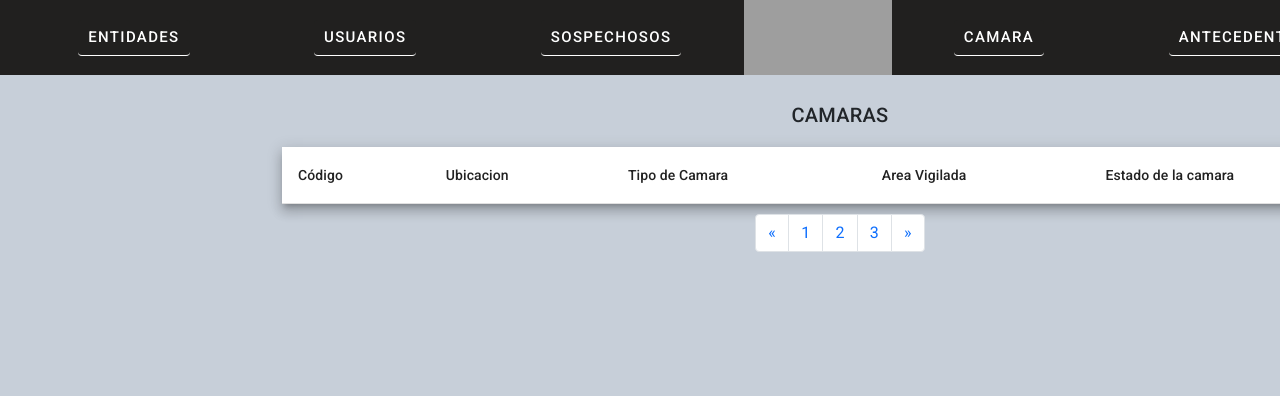
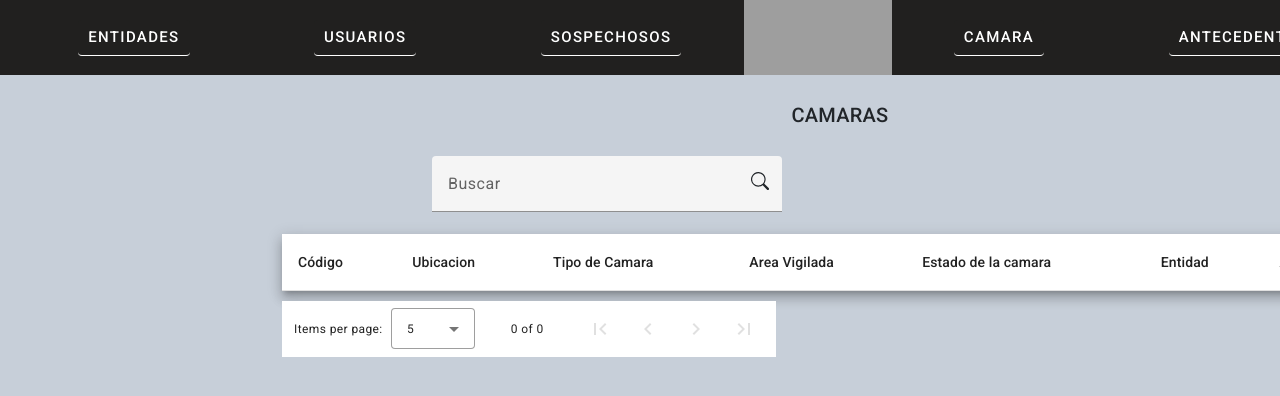
Before and after one commit to SEBASTIANYON/CatchThem-FrontEnd, an Angular app: page /camaras in a window 1280 px wide. Shown: the top 396 px of the page. Built offline with nearby package versions, Linux system fonts and the light colour scheme; no server answers; grey boxes are pictures that could not be loaded.

Commit message:
Componente Camara

```diff
--- a/src/app/components/camara/crear-camara/crear-camara.component.html
+++ b/src/app/components/camara/crear-camara/crear-camara.component.html
@@ -14,6 +14,12 @@
         <br class="linea" />
         <br />
         <form [formGroup]="form" (submit)="aceptar()" class="example-form">
+
+          <mat-form-field class="example-full-width" *ngIf="edicion">
+            <mat-label>id_camara</mat-label>
+            <input matInput placeholder="Id" formControlName="id_camara" />
+          </mat-form-field>
+
           <mat-form-field class="example-full-width">
             <mat-label>Ubicacion</mat-label>
             <input
@@ -50,6 +56,15 @@
             </mat-select>
           </mat-form-field>
 
+          <mat-form-field class="example-full-width">
+            <mat-label>Entidad</mat-label>
+            <mat-select formControlName="entidad">
+              <mat-option *ngFor="let p of listaEntidades" [value]="p.idEntidad">
+                {{ p.nombre }}
+              </mat-option>
+            </mat-select>
+          </mat-form-field>
+
           <button mat-raised-button color="primary">Registrar</button>
           <p>{{ mensaje }}</p>
         </form>
--- a/src/app/components/camara/crear-camara/crear-camara.component.ts
+++ b/src/app/components/camara/crear-camara/crear-camara.component.ts
@@ -8,7 +8,9 @@ import {
 } from '@angular/forms';
 import { ActivatedRoute, Params, Route, Router } from '@angular/router';
 import { Camara } from 'src/app/models/Camara';
+import { Entidad } from 'src/app/models/Entidad';
 import { CamaraService } from 'src/app/services/camara.service';
+import { EntidadService } from 'src/app/services/entidad.service';
 
 @Component({
   selector: 'app-crear-camara',
@@ -19,6 +21,9 @@ export class CrearCamaraComponent {
   form: FormGroup = new FormGroup({});
   camara: Camara = new Camara();
   mensaje: string = '';
+  id: number = 0;
+  edicion: boolean = false;
+  listaEntidades: Entidad[] = [];
 
   tipos: { value: string; viewValue: string }[] = [
     { value: 'A', viewValue: 'Activado' },
@@ -29,7 +34,8 @@ export class CrearCamaraComponent {
     private eS: CamaraService,
     private router: Router,
     private formBuilder: FormBuilder,
-    private route: ActivatedRoute
+    private route: ActivatedRoute,
+    private cS: EntidadService
   ) {}
 
   ngOnInit(): void {
@@ -39,6 +45,11 @@ export class CrearCamaraComponent {
       tipo_camara: ['', Validators.required],
       area_vigilada: ['', Validators.required],
       estado: ['', Validators.required],
+      entidad: ['', Validators.required],
+    });
+
+    this.cS.list().subscribe((data) => {
+      this.listaEntidades = data;
     });
   }
 
@@ -49,6 +60,7 @@ export class CrearCamaraComponent {
       this.camara.tipo_camara = this.form.value.tipo_camara;
       this.camara.area_vigilada = this.form.value.area_vigilada;
       this.camara.estado = this.form.value.estado;
+      this.camara.entidad.idEntidad = this.form.value.entidad;
 
       this.eS.insert(this.camara).subscribe((data) => {
         this.eS.list().subscribe((data) => {
@@ -56,7 +68,7 @@ export class CrearCamaraComponent {
         });
       });
 
-      this.router.navigate(['camara']);
+      this.router.navigate(['camaras']);
     }
   }
 
@@ -67,4 +79,5 @@ export class CrearCamaraComponent {
     }
     return control;
   }
+
 }
--- a/src/app/components/camara/listar-camara/listar-camara.component.css
+++ b/src/app/components/camara/listar-camara/listar-camara.component.css
@@ -16,3 +16,32 @@ nav {
     margin-top: 10px;
     display: inline-flex;
 }
+
+
+.container-2 .buscador {
+    position: relative;
+    left:  150px;
+    width: 350px;
+    height: 78px;
+    margin-top: 25px;
+
+}
+
+.container-2 .buscador mat-form-field {
+    display: inline-block;
+    position: absolute;
+    width: 350px;
+    height: auto;
+
+}
+
+.container-2 .buscador .bi{
+    position: absolute;
+    width: 18px;
+    margin-left: -15px;
+}
+
+
+.container-2 .in{
+    border-radius: 25px;
+}
--- a/src/app/components/camara/listar-camara/listar-camara.component.html
+++ b/src/app/components/camara/listar-camara/listar-camara.component.html
@@ -11,6 +11,26 @@
       <div><h2 style="text-align: center">CAMARAS</h2></div>
       <!---->
       <div class="container-2">
+        <div class="buscador">
+          <mat-form-field>
+            <input
+              class="in"
+              matInput
+              (keyup)="filter($event)"
+              placeholder="Buscar"
+            />
+            <svg
+              xmlns="http://www.w3.org/2000/svg"
+              fill="currentColor"
+              class="bi bi-search"
+              viewBox="0 0 16 16"
+            >
+              <path
+                d="M11.742 10.344a6.5 6.5 0 1 0-1.397 1.398h-.001c.03.04.062.078.098.115l3.85 3.85a1 1 0 0 0 1.415-1.414l-3.85-3.85a1.007 1.007 0 0 0-.115-.1zM12 6.5a5.5 5.5 0 1 1-11 0 5.5 5.5 0 0 1 11 0z"
+              />
+            </svg>
+          </mat-form-field>
+        </div>
         <table mat-table [dataSource]="dataSource" class="mat-elevation-z8">
           <!--- Note that these columns can be defined in any order.
                 The actual rendered columns are set as a property on the row definition" -->
@@ -51,28 +71,35 @@
             </td>
           </ng-container>
 
+          <ng-container matColumnDef="entidad">
+            <th mat-header-cell *matHeaderCellDef>Entidad</th>
+            <td mat-cell *matCellDef="let element">
+              {{ element.entidad.nombre }}
+            </td>
+          </ng-container>
+
+          <ng-container matColumnDef="accion02">
+            <th mat-header-cell *matHeaderCellDef>Acciones</th>
+            <td mat-cell *matCellDef="let element">
+              <button
+                mat-raised-button
+                color="accent"
+                (click)="eliminar(element.id_camara)"
+              >
+                Eliminar
+              </button>
+            </td></ng-container
+          >
+
           <tr mat-header-row *matHeaderRowDef="displayedColumns"></tr>
           <tr mat-row *matRowDef="let row; columns: displayedColumns"></tr>
         </table>
 
-        <nav aria-label="Page navigation example">
-          <ul class="pagination">
-            <li class="page-item">
-              <a class="page-link" href="#" aria-label="Previous">
-                <span aria-hidden="true">&laquo;</span>
-              </a>
-            </li>
-            <li class="page-item"><a class="page-link" href="#">1</a></li>
-            <li class="page-item"><a class="page-link" href="#">2</a></li>
-            <li class="page-item"><a class="page-link" href="#">3</a></li>
-            <li class="page-item">
-              <a class="page-link" href="#" aria-label="Next">
-                <span aria-hidden="true">&raquo;</span>
-              </a>
-            </li>
-          </ul>
-        </nav>
-
+        <mat-paginator
+          class="pagination"
+          [pageSizeOptions]="[5, 10, 25, 100]"
+          showFirstLastButtons
+        ></mat-paginator>
       </div>
     </div>
   </body>
--- a/src/app/components/camara/listar-camara/listar-camara.component.ts
+++ b/src/app/components/camara/listar-camara/listar-camara.component.ts
@@ -17,7 +17,9 @@ export class ListarCamaraComponent {
     'ubicacion',
     'tipo_camara',
     'area_vigilada',
-    'estado'
+    'estado',
+    'entidad',
+    'accion02'
   ];
   constructor(private uS: CamaraService) {}
   ngOnInit(): void {
```
